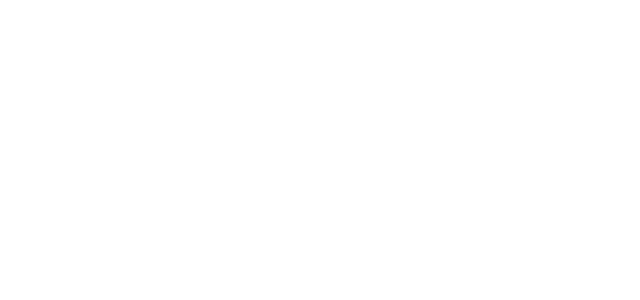
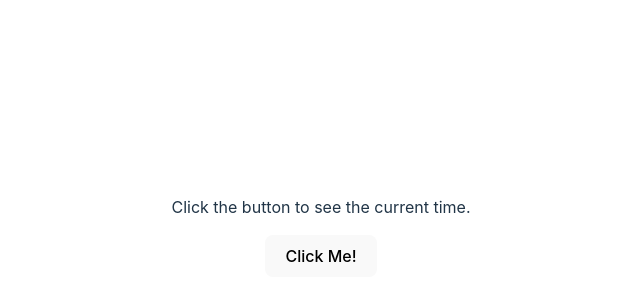
Before and after one commit to owlpsycho/Develhope-React, a React (Vite) app: page / in a window 1280 px wide. Shown: the part 172-472 px from the top of the page, without its empty margins (319-959 px from the left). Built offline with nearby package versions, Linux system fonts and the light colour scheme.

Commit message:
risoluzione esercizio 26

```diff
--- /dev/null
+++ b/src/AlertClock.jsx
@@ -0,0 +1,13 @@
+import { Button } from "./Button"
+
+export function AlertClock() {
+    function handleButtonClick() {
+        alert('Current time: ' + new Date().toLocaleTimeString())
+        }
+        return (
+            <div>
+                <p>Click the button to see the current time.</p>
+                <Button onClick={handleButtonClick} title="Click Me!" />
+            </div>
+        )
+}
--- a/src/App.jsx
+++ b/src/App.jsx
@@ -1,11 +1,12 @@
 import { useState } from 'react'
 import './App.css'
+import { AlertClock } from './AlertClock'
 
 function App() {
 
   return (
     <>
-
+      <AlertClock />
     </>
   )
 }
--- /dev/null
+++ b/src/Button.jsx
@@ -0,0 +1,3 @@
+export function Button({ title, onClick }) {
+    return <button onClick={onClick}>{title}</button>
+}
```
